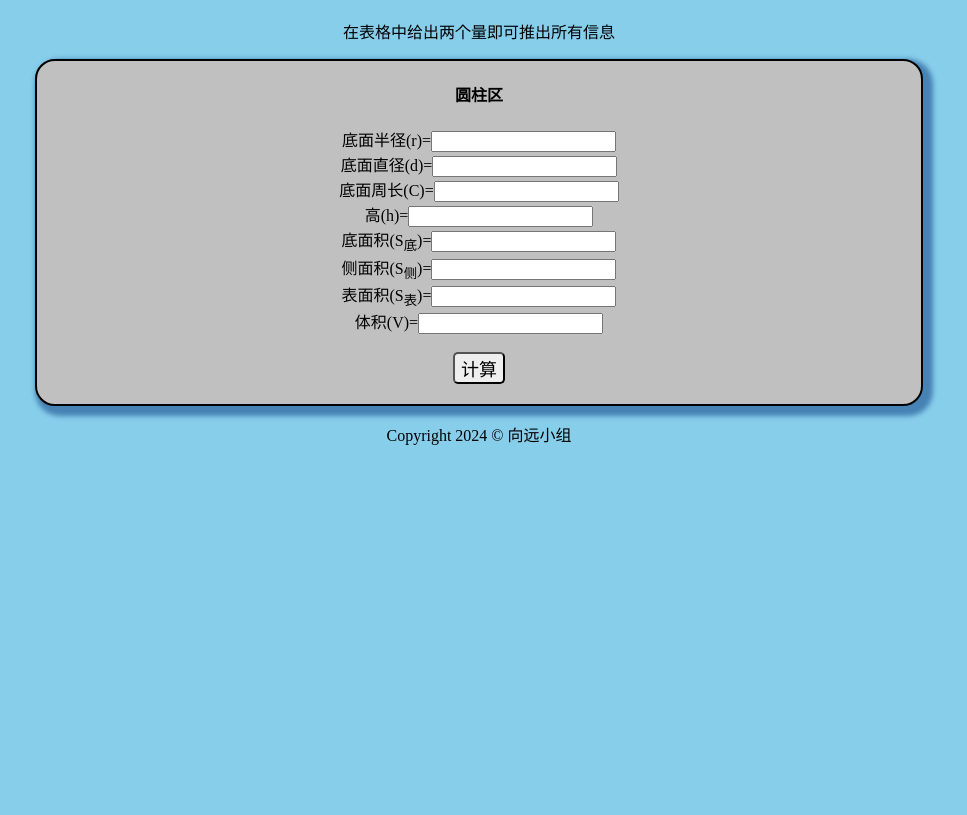
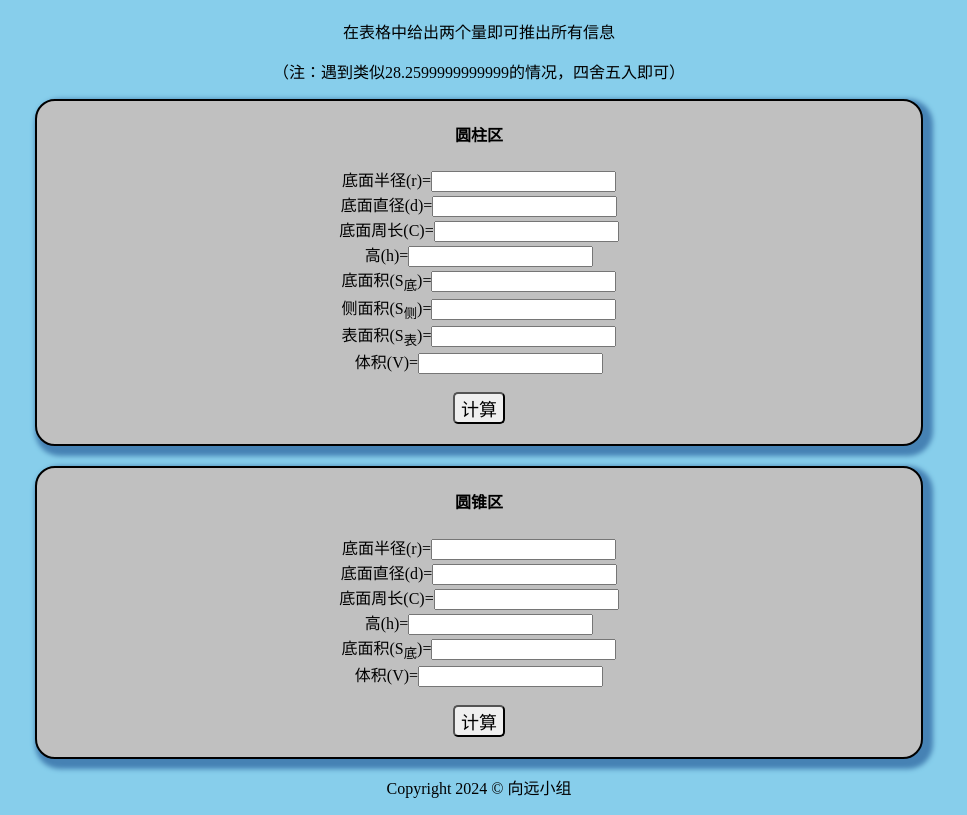
Before and after one commit to XYGyoung/XYGyoung.github.io, a plain HTML site: page calc/index.html in a window 1280 px wide. Shown: the part 70-885 px from the top of the page, without its empty margins (161-1128 px from the left). Before the commit the page ends 800 px from the top, so only its background shows below. Drawn offline with Linux system fonts and the light colour scheme.

Commit message:
Add files via upload

```diff
--- a/calc/index.html
+++ b/calc/index.html
@@ -1,14 +1,17 @@
 <!DOCTYPE html>
 <html>
+
 <head>
     <meta charset="UTF-8">
     <link type="text/css" rel="stylesheet" href="style.css">
     <title>圆柱圆锥计算器</title>
+    <script src="script.js"></script>
 </head>
+
 <body>
-        <script src="script.js"></script>
     <h1>在线圆柱圆锥计算器</h1>
     <p>在表格中给出两个量即可推出所有信息</p>
+    <p>（注：遇到类似28.2599999999999的情况，四舍五入即可）</p>
     <div id="yuanzhu">
         <h4>圆柱区</h4>
         底面半径(r)=<input type="number" id="ar"><br>
@@ -20,8 +23,72 @@
         表面积(S<sub>表</sub>)=<input type="number" id="sb"><br>
         体积(V)=<input type="number" id="av"><br><br>
         <button onclick="yuanzhu()">计算</button>
-        </div><!--
+    </div>
     <br>
+    <script>
+        function zhui() {
+            r = document.getElementById('br')
+            d = document.getElementById('bd')
+            c = document.getElementById('bc')
+            h = document.getElementById('bh')
+            s = document.getElementById('bs')
+            v = document.getElementById('bv')
+            list = [parseFloat(r.value), parseFloat(d.value), parseFloat(c.value), parseFloat(h.value), parseFloat(s.value), parseFloat(v.value)]
+            nans = 0
+            for (let i = 0; i < list.length; i++) {
+                if (list[i] <= 0) {
+                    alert("爱算算不算滚")
+                    return -1
+                }
+                if (list[i].toString() == 'NaN') {
+                    nans += 1
+                }
+            }
+            if (nans > 4) {
+                alert("缺少条件")
+                return -1
+            }
+            if (isntnan(3, 3)) {
+                a = 0
+                b = list[3]
+                if (isntnan(3, 0)) {
+                    a = list[0]
+                } else if (isntnan(3, 1)) {
+                    a = list[1] / 2
+                } else if (isntnan(3, 2)) {
+                    a = list[2] / 6.28
+                } else if (isntnan(3, 4)) {
+                    a = Math.sqrt(list[4] / 3.14)
+                } else if (isntnan(3, 5)) {
+                    a = Math.sqrt(list[5] * 3 / 3.14 / b)
+                }
+                r.value = a
+                d.value = 2 * a
+                c.value = 6.28 * a
+                h.value = b
+                s.value = 3.14 * a * a
+                v.value = (1 / 3 * 3.14 * a * a * b).toFixed(10) * 2 / 2
+            }
+            if (isntnan(5, 5)) {
+                a = 0
+                b = list[5]
+                if (isntnan(5, 0)) {
+                    a = list[0]
+                } else if (isntnan(5, 1)) {
+                    a = list[1] / 2
+                } else if (isntnan(5, 2)) {
+                    a = list[2] / 6.28
+                } else if (isntnan(5, 4)) {
+                    a = Math.sqrt(list[4] / 3.14)
+                }
+                r.value = a
+                d.value = 2 * a
+                c.value = 6.28 * a
+                h.value = b * 3 / a / a / 3.14
+                s.value = 3.14 * a * a
+                v.value = b
+            }
+        }</script>
     <div id="yuanzhui">
         <h4>圆锥区</h4>
         底面半径(r)=<input type="number" id="br"><br>
@@ -30,8 +97,9 @@
         高(h)=<input type="number" id="bh"><br>
         底面积(S<sub>底</sub>)=<input type="number" id="bs"><br>
         体积(V)=<input type="number" id="bv"><br><br>
-            <button onclick="yuanzhui()">计算</button>
-        </div>-->
+        <button onclick="zhui()">计算</button>
+    </div>
     <p>Copyright 2024 &copy; 向远小组</p>
 </body>
+
 </html>
--- a/calc/script.js
+++ b/calc/script.js
@@ -8,9 +8,6 @@ function yuanzhu() {
     sb = document.getElementById('sb')
     v = document.getElementById('av')
     list = [parseFloat(r.value), parseFloat(d.value), parseFloat(c.value), parseFloat(h.value), parseFloat(sd.value), parseFloat(sc.value), parseFloat(sb.value), parseFloat(v.value)]
-    scls = [parseFloat(r.value), parseFloat(d.value), parseFloat(c.value), parseFloat(sd.value)]
-    hcls = [parseFloat(h.value), parseFloat(sc.value), parseFloat(sb.value), parseFloat(v.value)]
-    acls = [parseFloat(sc.value), parseFloat(sb.value), parseFloat(v.value)]
     nans = 0
     for (let i = 0; i < list.length; i++) {
         if (list[i] <= 0) {
@@ -85,7 +82,7 @@ function yuanzhu() {
             a = list[2] / 6.28
         } else if (isntnan(4, 6)) {
             a = Math.sqrt(list[4] / 3.14)
-        } else if (isntnan(5,6)) {
+        } else if (isntnan(5, 6)) {
             a = Math.sqrt((list[6] - list[5]) / 3.14)
         }
         r.value = a
```
Lines whose indentation alone changed are shown as unchanged.
